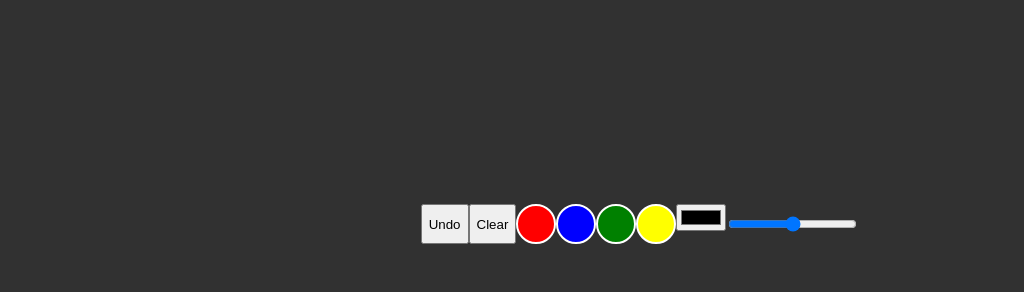
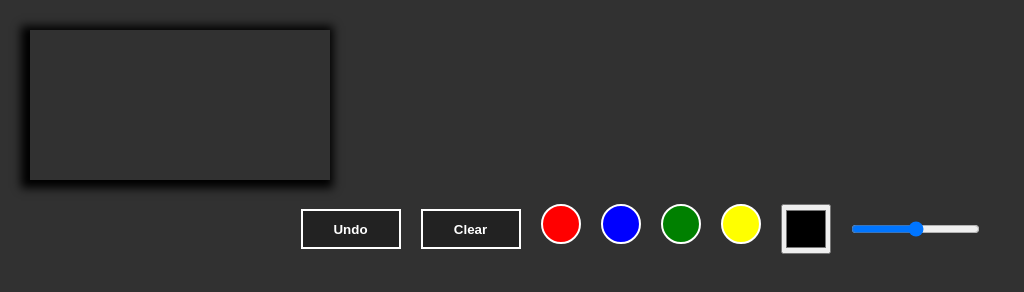
Before and after one commit to antonyTheRiskTaker/flax-canvas-project, a website: page index.html in a window 1280 px wide. Shown: the whole page, without its empty margins (0-1024 px from the left). Drawn offline with nearby package versions, Linux system fonts and the light colour scheme.

Commit message:
stylesheet setup finished (expecting review ofcourse)

```diff
--- a/style.css
+++ b/style.css
@@ -10,11 +10,28 @@ body {
   background: #313131;
 }
 
+canvas {
+  box-shadow: -3px 2px 9px 6px black;
+  cursor: pointer;
+}
+
 .tools {
   display: flex;
   justify-content: center;
   flex-direction: row;
   margin-top: 15px;
+}
+
+.tools .button {
+  align-self: center;
+  width: 100px;
+  height: 40px;
+  border: 2px solid white;
+  cursor: pointer;
+  color: white;
+  background: #222;
+  font-weight: bold;
+  margin: 0 10px;
 }
 
 .tools .color-field {
@@ -27,4 +44,16 @@ body {
   box-sizing: border-box;
   border-radius: 50%;
   border: 2px solid white;
+  margin: 0 10px;
 }
+
+.color-picker {
+  align-self: center;
+  margin: 0 10px;
+  height: 50px;
+}
+
+.pen-range {
+  align-self: center;
+  margin: 0 10px;
+}
```
